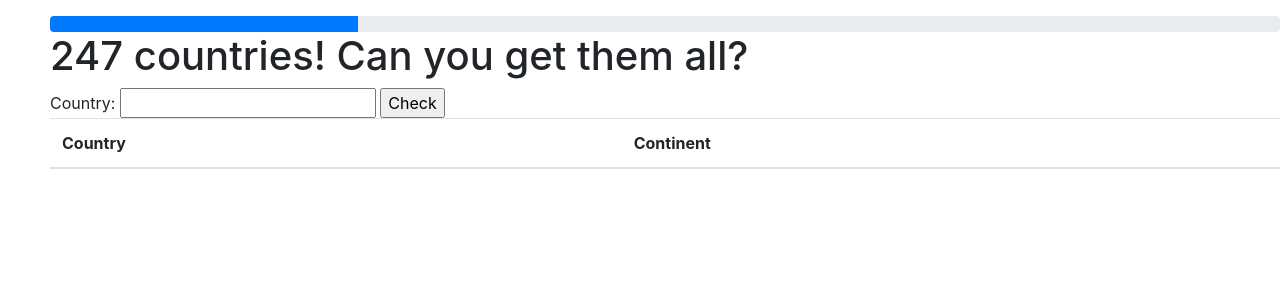
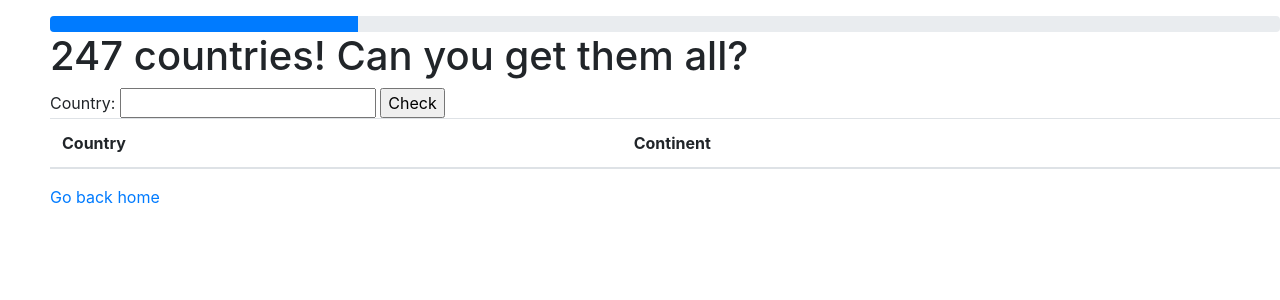
Before and after one commit to jhwu03/Softdev-API, a Flask app: page /quiz in a window 1280 px wide. Shown: the top 300 px of the page. Run offline with Flask 2, Linux system fonts and the light colour scheme; a user stored in the database is signed in; lists and menus that the app fills with data are empty; some libraries are stand-ins or nearby versions.

Commit message:
Added link to home from quiz

```diff
--- a/templates/quiz.html
+++ b/templates/quiz.html
@@ -19,4 +19,6 @@
       <th scope="col">Country</th>
       <th scope="col">Continent</th>
     </thead>
+  </table>
+  <a href="/home">Go back home</a>
 {% endblock %}
```
